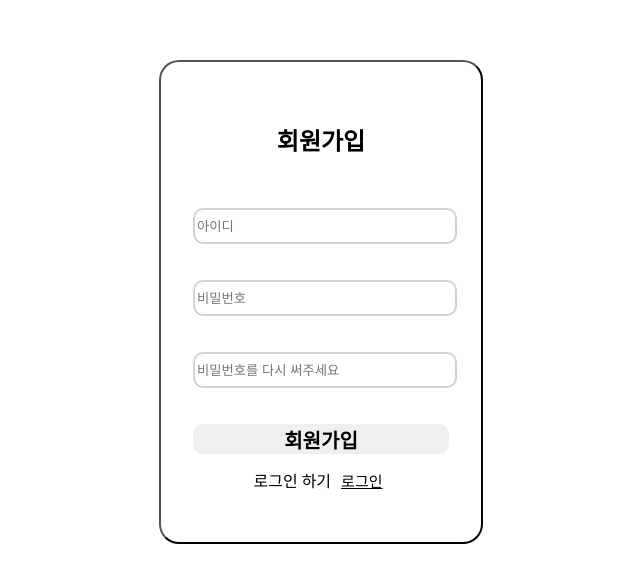
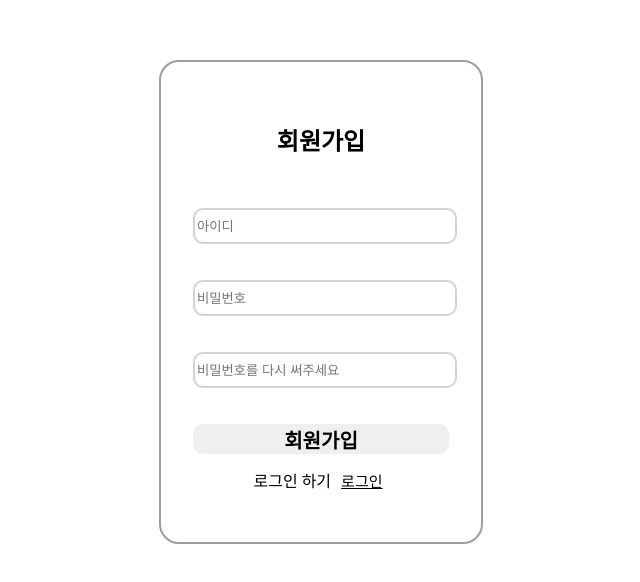
Before and after one commit to ftery0/REACT, a React (Create React App) app in the folder STUDY/Login/: page /signup in a window 1280 px wide. Shown: the part 106-688 px from the top of the page, without its empty margins (327-967 px from the left). Built offline with nearby package versions, Linux system fonts and the light colour scheme.

Commit message:
design :: 보더 디자인 병경

```diff
--- a/STUDY/Login/src/components/Login/Login.css
+++ b/STUDY/Login/src/components/Login/Login.css
@@ -12,7 +12,7 @@
 .login-group {
   width: 25%;
   height: 50%;
-  border: 2px outset black;
+  border: 2px solid rgb(158, 156, 156);
   border-radius: 20px;
   display: flex;
   flex-direction: column;
--- a/STUDY/Login/src/components/Signup/Signup.css
+++ b/STUDY/Login/src/components/Signup/Signup.css
@@ -14,7 +14,7 @@
   .Sigup-group {
     width: 25%;
     height: 60vh;
-    border: 2px outset black;
+    border: 2px solid rgb(158, 156, 156);
     border-radius: 20px;
     display: flex;
     flex-direction: column;
```
Also changed, not shown: 1 other file (tests, documents, lock files or other folders).
